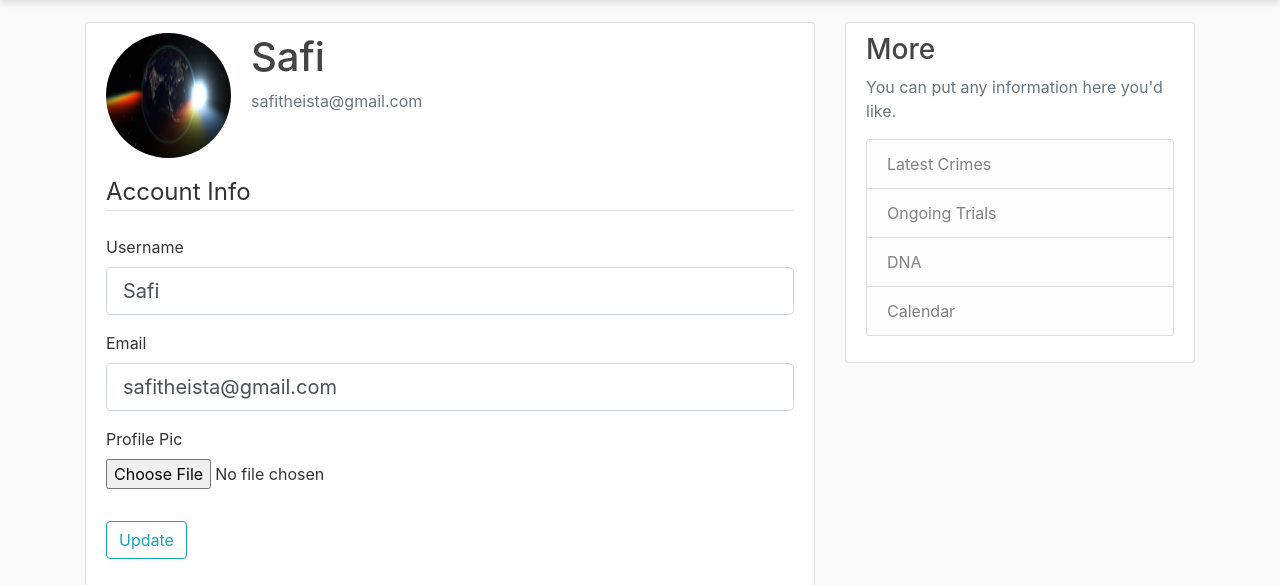
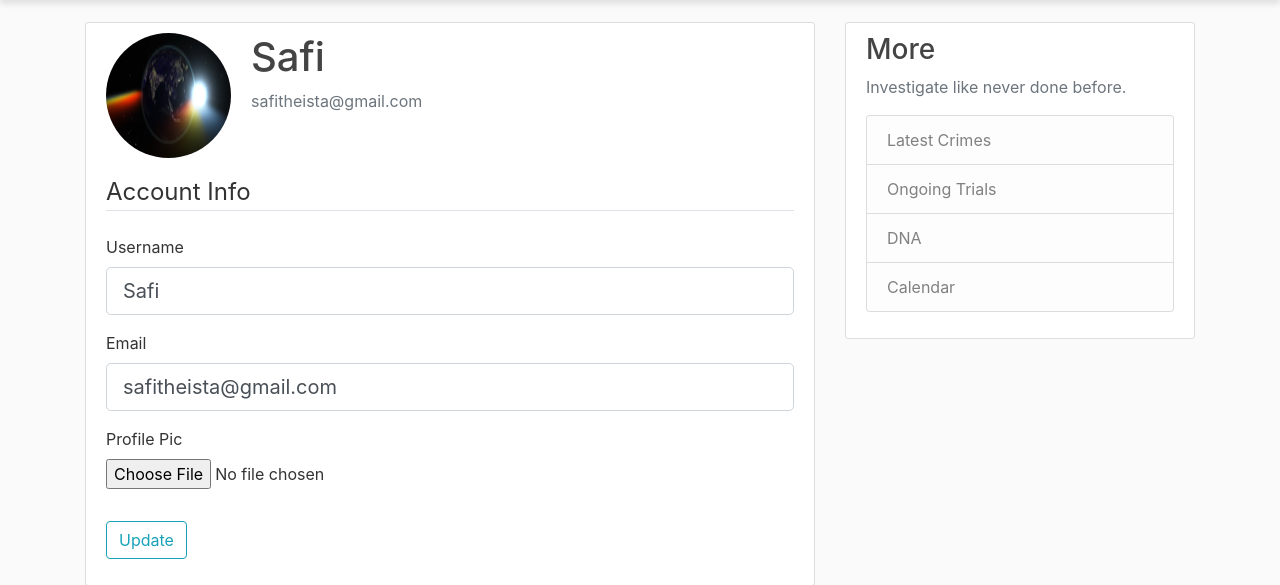
Before and after one commit to parthenobae/Semester2, a Flask app: page /account in a window 1280 px wide. Shown: the part 58-643 px from the top of the page. Run offline with Flask 3, Linux system fonts and the light colour scheme; a user stored in the database is signed in; some libraries are stand-ins or nearby versions.

Commit message:
Update: added new files and modified existing ones

```diff
--- a/Investigation/templates/layout.html
+++ b/Investigation/templates/layout.html
@@ -67,7 +67,7 @@
         <div class="col-md-4">
           <div class="content-section">
             <h3 class="centre">More</h3>
-            <p class='text-muted'>You can put any information here you'd like.
+            <p class='text-muted'> Investigate like never done before.
               <ul class="list-group">
                 <li class="list-group-item list-group-item-light">Latest Crimes</li>
                 <li class="list-group-item list-group-item-light">Ongoing Trials</li>
```
